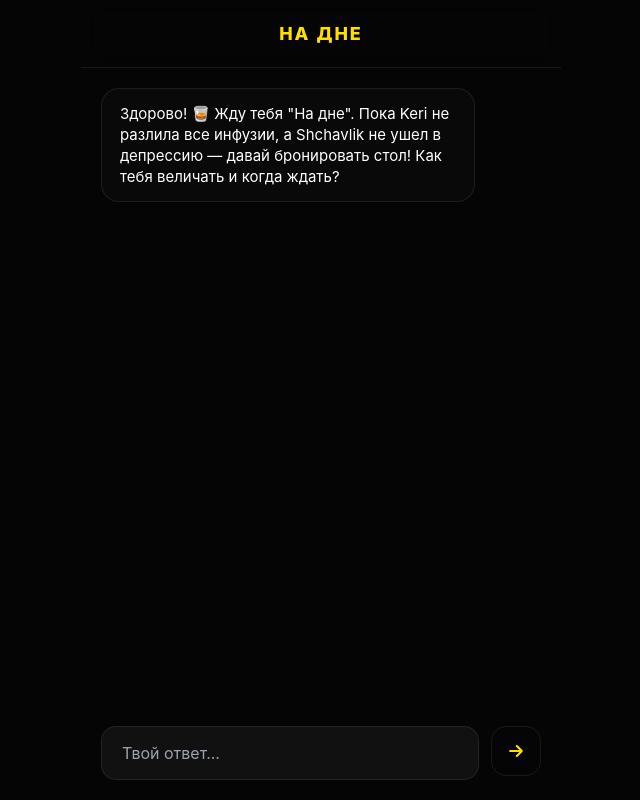
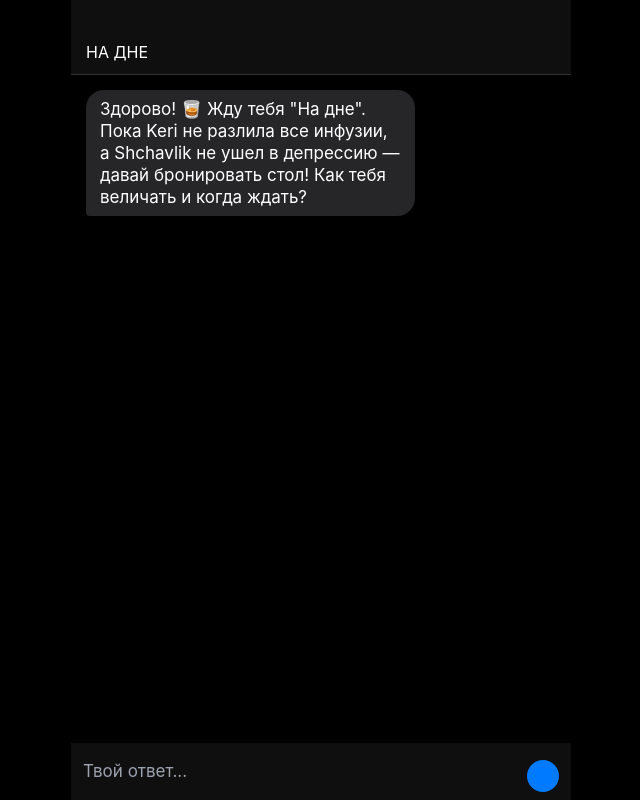
Before and after one commit to Vazhniy/Booking_bar-na-dne, a React (Vite) app in the folder frontend/: page / in a window 1280 px wide. Shown: the whole page, without its empty margins (319-959 px from the left). Built offline with nearby package versions, Linux system fonts and the light colour scheme.

Commit message:
Update App.css

```diff
--- a/frontend/src/App.css
+++ b/frontend/src/App.css
@@ -1,118 +1,176 @@
 :root {
-  --bg-main: #050505;
-  --accent-yellow: #ffdf00;
-  --glass: rgba(255, 255, 255, 0.02);
-  --glass-border: rgba(255, 255, 255, 0.08);
+  --ios-blue: #007aff;
+  --ios-grey: #262629;
+  --ios-bg: #000000;
+  --ios-text: #ffffff;
 }
 
-* { box-sizing: border-box; -webkit-tap-highlight-color: transparent; }
+* {
+  box-sizing: border-box;
+  -webkit-font-smoothing: antialiased;
+}
 
-body {
-  background-color: var(--bg-main);
-  color: #fff;
-  font-family: 'Inter', sans-serif;
+html, body, #root {
+  height: 100dvh;
   margin: 0;
+  padding: 0;
+  background-color: var(--ios-bg);
+  color: var(--ios-text);
+  font-family: -apple-system, BlinkMacSystemFont, "SF Pro Text", "SF Pro Display", "Helvetica Neue", Arial, sans-serif;
+  overflow: hidden;
 }
 
 .app-container {
-  height: 100dvh;
   display: flex;
   flex-direction: column;
-  max-width: 480px;
+  height: 100%;
+  max-width: 500px;
   margin: 0 auto;
-  background: #050505;
   position: relative;
-  padding-top: env(safe-area-inset-top);
-  padding-bottom: env(safe-area-inset-bottom);
 }
 
-/* Чистая шапка только с текстом */
+/* --- iOS Header --- */
 .header {
-  padding: 20px;
-  text-align: center;
-  border-bottom: 1px solid var(--glass-border);
-  background: rgba(5, 5, 5, 0.8);
-  backdrop-filter: blur(10px);
+  padding-top: env(safe-area-inset-top);
+  background: rgba(20, 20, 20, 0.75);
+  backdrop-filter: blur(20px);
+  -webkit-backdrop-filter: blur(20px);
+  border-bottom: 0.5px solid #333;
+  display: flex;
+  align-items: center;
+  padding: 40px 15px 10px;
+  z-index: 10;
 }
 
-.header h1 {
-  margin: 0;
-  font-size: 18px;
-  letter-spacing: 2px;
-  text-transform: uppercase;
-  color: var(--accent-yellow);
-  font-weight: 800;
+.back-button {
+  color: var(--ios-blue);
+  font-size: 17px;
+  display: flex;
+  align-items: center;
+  text-decoration: none;
+  background: none;
+  border: none;
 }
 
-/* Окно чата */
+.header-info {
+  flex: 1;
+  text-align: center;
+  padding-right: 25px; /* Компенсация кнопки назад */
+}
+
+.bar-name {
+  font-size: 17px;
+  font-weight: 600;
+  display: block;
+}
+
+.bar-address {
+  font-size: 12px;
+  color: #8e8e93;
+}
+
+/* --- Chat Area --- */
 .chat-window {
   flex: 1;
   overflow-y: auto;
-  padding: 20px;
+  padding: 15px;
   display: flex;
   flex-direction: column;
-  gap: 16px;
+  gap: 2px;
+  scroll-behavior: smooth;
+  -webkit-overflow-scrolling: touch;
+}
+
+/* Анимация появления пузырьков */
+@keyframes bubble-up {
+  from { opacity: 0; transform: translateY(10px) scale(0.95); }
+  to { opacity: 1; transform: translateY(0) scale(1); }
 }
 
 .message {
-  max-width: 85%;
-  padding: 14px 18px;
-  border-radius: 18px;
-  font-size: 15px;
-  line-height: 1.4;
+  max-width: 70%;
+  padding: 8px 14px;
+  font-size: 17px;
+  line-height: 1.3;
+  margin-bottom: 2px;
+  animation: bubble-up 0.2s ease-out forwards;
 }
 
 .bot {
   align-self: flex-start;
-  background: var(--glass);
-  border: 1px solid var(--glass-border);
+  background-color: var(--ios-grey);
+  color: white;
+  border-radius: 18px 18px 18px 4px;
 }
 
 .user {
   align-self: flex-end;
-  background: var(--accent-yellow);
-  color: #000;
-  font-weight: 600;
+  background: linear-gradient(180deg, #007aff 0%, #006ae0 100%);
+  color: white;
+  border-radius: 18px 18px 4px 18px;
 }
 
-/* Поле ввода */
+.message + .user { margin-top: 10px; }
+.message + .bot { margin-top: 10px; }
+
+/* --- iOS Input Bar --- */
 .input-area {
-  padding: 20px;
+  padding: 8px 12px calc(8px + env(safe-area-inset-bottom));
+  background: rgba(20, 20, 20, 0.75);
+  backdrop-filter: blur(20px);
+  -webkit-backdrop-filter: blur(20px);
   display: flex;
-  gap: 12px;
-  background: #050505;
+  align-items: flex-end;
+  gap: 10px;
+}
+
+.input-container {
+  flex: 1;
+  background: #1c1c1e;
+  border: 0.5px solid #333;
+  border-radius: 20px;
+  display: flex;
+  align-items: center;
+  padding: 4px 5px 4px 12px;
 }
 
 input {
   flex: 1;
-  background: #111;
-  border: 1px solid var(--glass-border);
-  padding: 14px 20px;
-  border-radius: 15px;
-  color: #fff;
-  font-size: 16px;
-}
-
-input:focus {
+  background: none;
+  border: none;
+  color: white;
+  padding: 8px 0;
+  font-size: 17px;
   outline: none;
-  border-color: var(--accent-yellow);
 }
 
 .send-btn {
-  background: transparent;
-  border: 1px solid var(--glass-border);
-  width: 50px;
-  height: 50px;
-  border-radius: 15px;
+  background-color: var(--ios-blue);
+  color: white;
+  border: none;
+  width: 32px;
+  height: 32px;
+  border-radius: 50%;
   display: flex;
   align-items: center;
   justify-content: center;
   cursor: pointer;
+  transition: opacity 0.2s;
 }
 
-.send-btn svg {
-  width: 20px;
-  height: 20px;
-  stroke: var(--accent-yellow);
-  stroke-width: 2.5px;
+.send-btn:disabled { opacity: 0.3; }
+
+.wheel-btn-ios {
+  position: absolute;
+  top: 120px;
+  right: 15px;
+  background: rgba(255, 255, 255, 0.1);
+  border: none;
+  width: 40px;
+  height: 40px;
+  border-radius: 50%;
+  backdrop-filter: blur(10px);
+  z-index: 5;
+  color: white;
+  font-size: 20px;
 }
```
